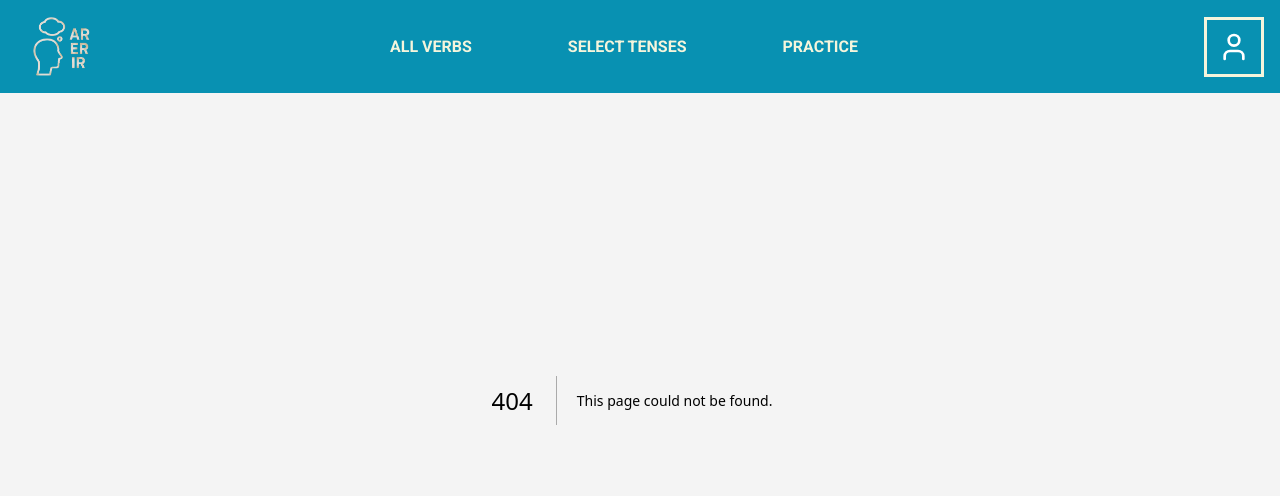
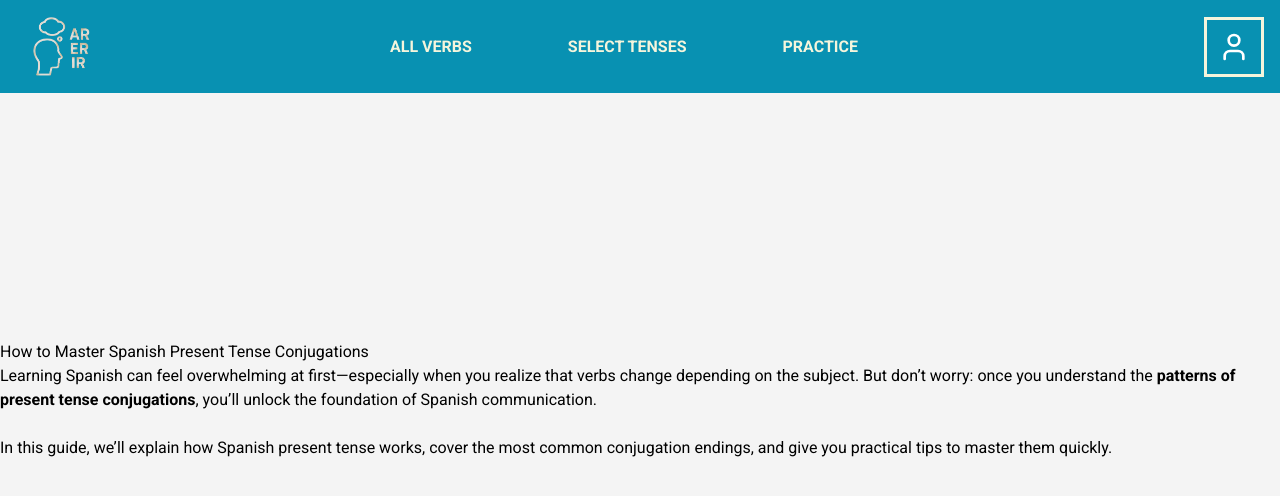
Before and after one commit to randomhero177/conjugate-me, a Next.js app: page /blog/master-spanish-present-tense-conjugation in a window 1280 px wide. Before the commit this address had no page. Shown: the top 496 px of the page. Built offline with nearby package versions, Linux system fonts and the light colour scheme.

Commit message:
CME-49: create blog structure and add first seo article

```diff
--- /dev/null
+++ b/src/app/blog/master-spanish-present-tense-conjugation/page.tsx
@@ -0,0 +1,21 @@
+export default function ArticleMasterPresent() {
+  return (
+    <div className="">
+      <article>
+        <h1>How to Master Spanish Present Tense Conjugations</h1>
+      </article>
+      <div>
+        <p>
+          Learning Spanish can feel overwhelming at first—especially when you
+          realize that verbs change depending on the subject. But don’t worry:
+          once you understand the{" "}
+          <strong>patterns of present tense conjugations</strong>, you’ll unlock
+          the foundation of Spanish communication.
+          <br /> <br /> In this guide, we’ll explain how Spanish present tense
+          works, cover the most common conjugation endings, and give you
+          practical tips to master them quickly.
+        </p>
+      </div>
+    </div>
+  );
+}
--- /dev/null
+++ b/src/app/blog/page.tsx
@@ -0,0 +1,25 @@
+import Link from "next/link";
+
+const articles = [
+  {
+    slug: "master-spanish-present-tense-conjugation",
+    title: "Spanish Present Tense Conjugations",
+  },
+];
+
+export default function BlogPage() {
+  return (
+    <div>
+      <h1>Blog</h1>
+      <ul>
+        {articles.map((article) => (
+          <li key={article.slug}>
+            <Link href={`/blog/${article.slug}`} className="default-link">
+              {article.title}
+            </Link>
+          </li>
+        ))}
+      </ul>
+    </div>
+  );
+}
```
